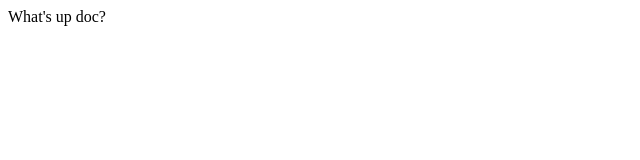
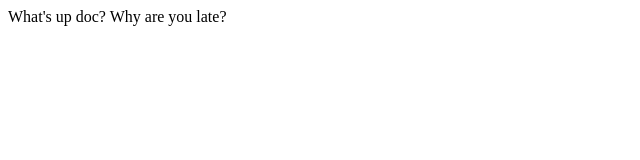
Before and after one commit to marlinpierce/maroonpanther, a plain HTML site: page docs/index.html in a window 1280 px wide. Shown: the whole page, without its empty margins (0-640 px from the left). Drawn offline with Linux system fonts and the light colour scheme.

Commit message:
Update index.html

```diff
--- a/docs/index.html
+++ b/docs/index.html
@@ -3,6 +3,6 @@
     <title>Maroon Panther</title>
   </head>
   <body>
-    What's up doc?
+    What's up doc? Why are you late?
   </body>
 </html>
```
